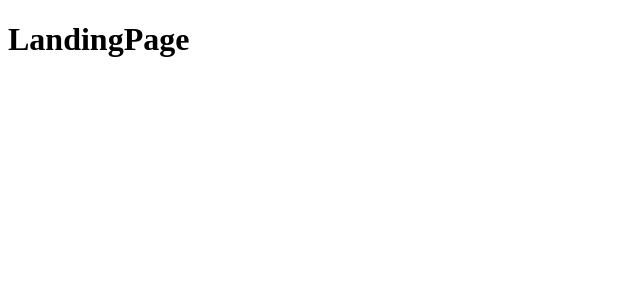
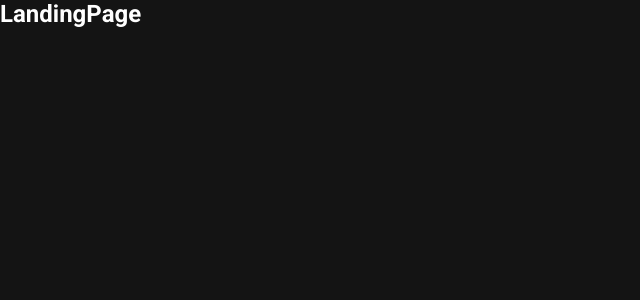
Before and after one commit to Damiana-Arangio/react-daflix, a React (Vite) app: page / in a window 1280 px wide. Shown: the top 300 px of the page, without its empty margins (0-640 px from the left). Built offline with nearby package versions, Linux system fonts and the light colour scheme.

Commit message:
feat: aggiunte variabili CSS e stili globali

```diff
--- a/index.html
+++ b/index.html
@@ -1,11 +1,26 @@
 <!doctype html>
 <html lang="en">
+
+<!-- ----------------------------------------------------------------------- -->
+<!--                       INFORMAZIONI SULLA PAGINA                         -->
+<!-- ----------------------------------------------------------------------- -->
   <head>
     <meta charset="UTF-8" />
     <link rel="icon" type="image/svg+xml" href="/vite.svg" />
     <meta name="viewport" content="width=device-width, initial-scale=1.0" />
-    <title>react-daflix</title>
+    <title>DaFlix</title>
+
+    <!-- Collegamento a Google Fonts -->
+    <link rel="preconnect" href="https://fonts.googleapis.com">
+    <link rel="preconnect" href="https://fonts.gstatic.com" crossorigin>
+    <link
+      href="https://fonts.googleapis.com/css2?family=Roboto+Condensed:ital,wght@0,100..900;1,100..900&family=Roboto:ital,wght@0,100..900;1,100..900&display=swap"
+      rel="stylesheet">
   </head>
+
+  <!-- ----------------------------------------------------------------------- -->
+  <!--                   CONTENUTO VISIBILE DELLA PAGINA                       -->
+  <!-- ----------------------------------------------------------------------- -->
   <body>
     <div id="root"></div>
     <script type="module" src="/src/main.jsx"></script>
--- a/src/index.css
+++ b/src/index.css
@@ -0,0 +1,46 @@
+/******************
+    RESET PAGINA
+*******************/
+* {
+    margin: 0;
+    padding: 0;
+    box-sizing: border-box;
+}
+
+/********************
+    VARIABILI CSS
+*********************/
+
+:root {
+
+    /* Background color */
+    --bg-main: #141414;
+    --bg-secondary: #000000;
+    --bg-overlay: #181818;
+
+    /* Color */
+    --text-main: #ffffff;
+    --text-secondary: #4B4B4B;
+
+    /* Accent */
+    --accent-red: #E50914;
+}
+
+/**********************
+    REGOLE GENERALI
+***********************/
+html {
+    font-size: 12px;
+}
+
+body {
+    font-family: "Roboto", sans-serif;
+    font-style: normal;
+    font-size: 1rem;
+    color: #FFFFFF;
+    background-color: #141414;
+}
+
+ul {
+    list-style-type: none;
+}
```
